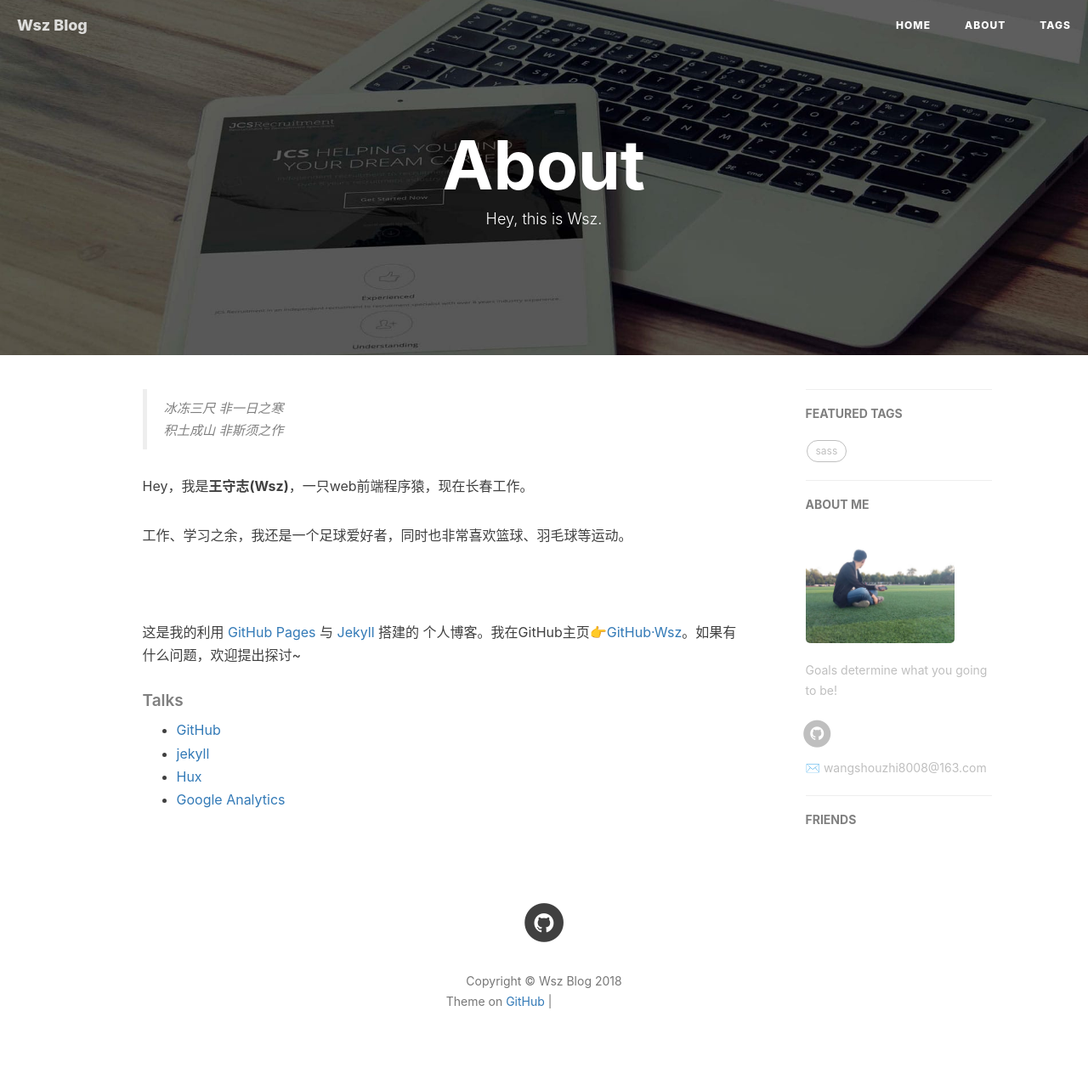
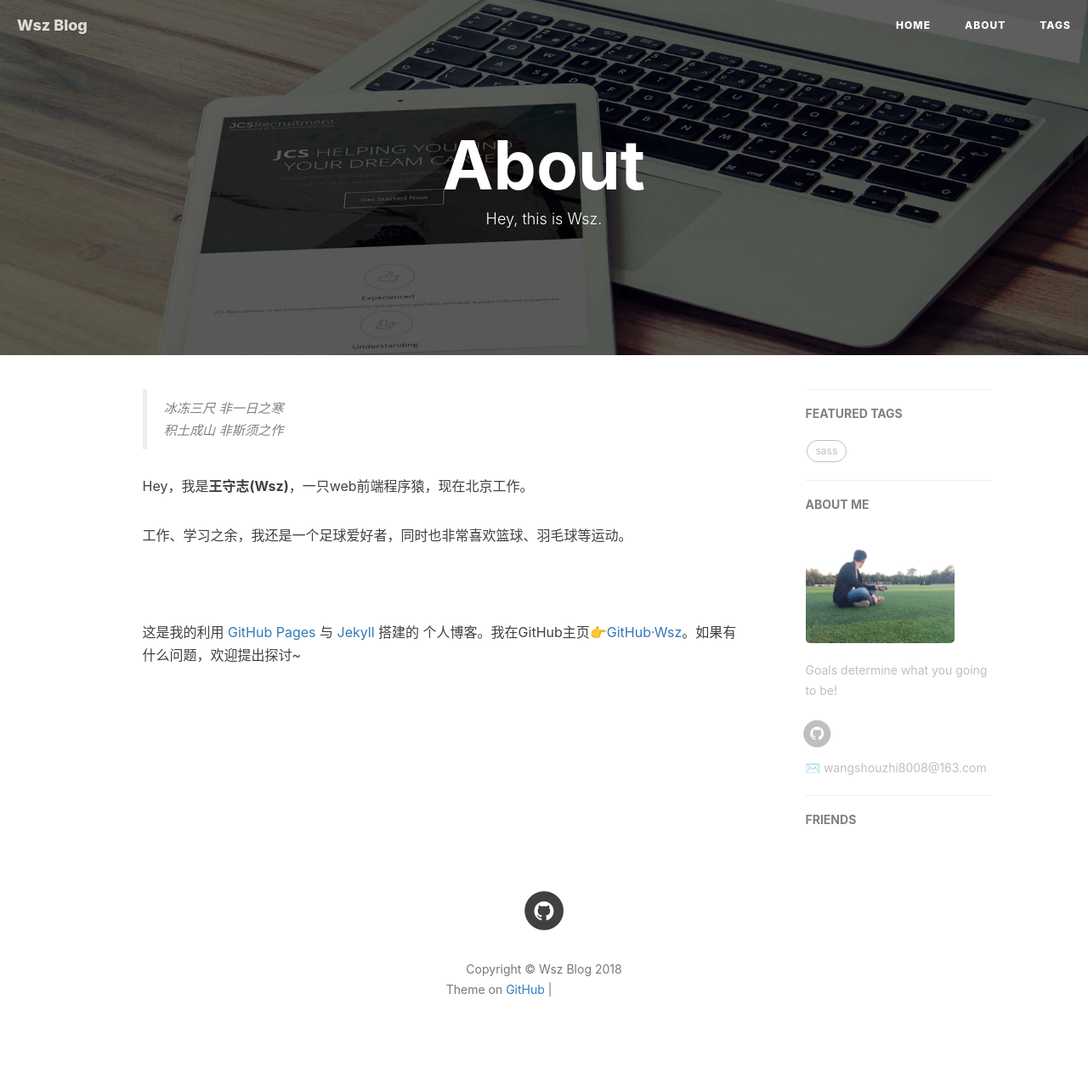
Before and after one commit to wangshouzhi/Wangshouzhi.github.io, a Jekyll site: the page built from about.html, in a window 1280 px wide. Shown: the whole page at 85% size. Built offline with Jekyll 4.4.1, drawn with Linux system fonts in a browser that asks for light colours; nearby versions of some CDN libraries; comment, search, counter and statistics services are not loaded; some of the changed lines change nothing that is shown; grey boxes are pictures that could not be loaded.

Commit message:
Wsz Blog init

```diff
--- a/about.html
+++ b/about.html
@@ -18,44 +18,14 @@ header-img: "img/post-bg-rwd.jpg"
     <blockquote><p>冰冻三尺 非一日之寒<br>
     积土成山 非斯须之作</p></blockquote>
 
-    <p>Hey，我是<strong>王守志(Wsz)</strong>，一只web前端程序猿，现在长春工作。</p>
+    <p>Hey，我是<strong>王守志(Wsz)</strong>，一只web前端程序猿，现在北京工作。</p>
 
     <p>工作、学习之余，我还是一个足球爱好者，同时也非常喜欢篮球、羽毛球等运动。</p>
 
     <p>这是我的利用 <a href="https://pages.github.com/">GitHub Pages</a> 与 <a href="http://jekyll.com.cn/">Jekyll</a> 搭建的 个人博客。我在GitHub主页<a href="https://github.com/wangshouzhi">👉GitHub·Wsz</a>。如果有什么问题，欢迎提出探讨~</p>
 
     <p></p>
-
-    <h5>Talks</h5>
-
-    <ul>
-        <li><a href="https://github.com">GitHub</a></li>
-        <li><a href="http://jekyll.com.cn/">jekyll</a></li>
-        <li><a href="http://huangxuan.me/">Hux</a></li>
-        <li><a href="https://analytics.google.com/analytics">Google Analytics</a></li>
-    </ul>
 </div>
-
-<!-- English Version -->
-<!-- <div class="en post-container">
-    <blockquote><p>Yet another iOS Developer. <br>
-    Yet another Life-long Student.</p></blockquote>
-
-    <p>Hi, I am <strong>Baiying Qiu</strong>，you can call me <strong>BY</strong>. I am an iOS software engineer and currently working in Xiamen</p>
-
-    <p>This is my personal blog, through making Github Pages and Jekyll.My GitHub  👉 <a href="http://github.com/qiubaiying">Github·BY</a>.</p>
-
-    <p>I am a sports enthusiast, I like fitness, running and boxing.</p>
-
-    <h5>Talks</h5>
-
-    <ul>
-    <li><a href="https://github.com">GitHub</a></li>
-    <li><a href="http://jekyll.com.cn/">jekyll</a></li>
-    <li><a href="https://pages.github.com/">GitHub Pages</a></li>
-    <li><a href="https://qiubaiying.github.io">BY</a></li>
-    </ul>
-</div> -->
 
 <!-- Handle Language Change -->
 <script type="text/javascript">
```
